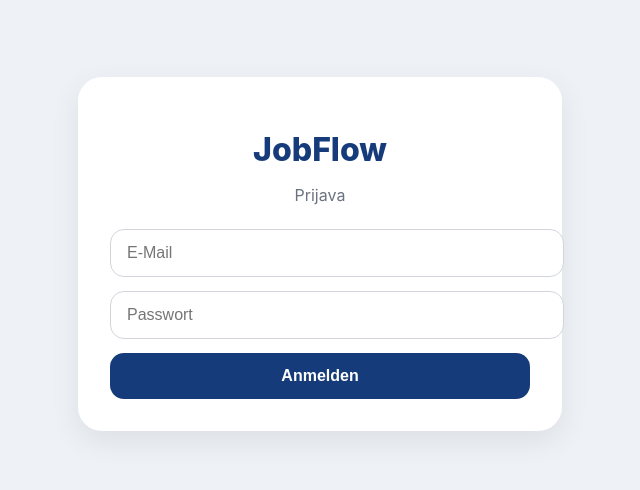
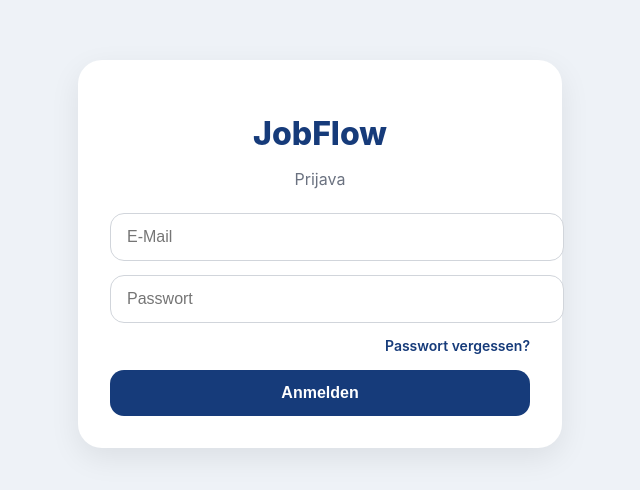
Before and after one commit to jobflow-app/jobflow-app, a Next.js app: page /login in a window 1280 px wide. Shown: the part 170-660 px from the top of the page, without its empty margins (320-960 px from the left). Built offline with nearby package versions, Linux system fonts and the light colour scheme; no server answers.

Commit message:
Update page.jsx

```diff
--- a/app/login/page.jsx
+++ b/app/login/page.jsx
@@ -1,5 +1,6 @@
 'use client'
 
+import Link from 'next/link'
 import { useEffect, useState } from 'react'
 import { useRouter } from 'next/navigation'
 import { supabase } from '@/lib/supabase'
@@ -90,6 +91,12 @@ export default function LoginPage() {
           required
         />
 
+        <div style={styles.linkRow}>
+          <Link href="/forgot-password" style={styles.link}>
+            Passwort vergessen?
+          </Link>
+        </div>
+
         {errorMessage ? <p style={styles.error}>{errorMessage}</p> : null}
 
         <button type="submit" style={styles.button} disabled={loading}>
@@ -138,6 +145,17 @@ const styles = {
     fontSize: '16px',
     outline: 'none',
   },
+  linkRow: {
+    display: 'flex',
+    justifyContent: 'flex-end',
+    marginBottom: '16px',
+  },
+  link: {
+    color: '#163b7a',
+    textDecoration: 'none',
+    fontWeight: '600',
+    fontSize: '14px',
+  },
   button: {
     width: '100%',
     border: 'none',
```
